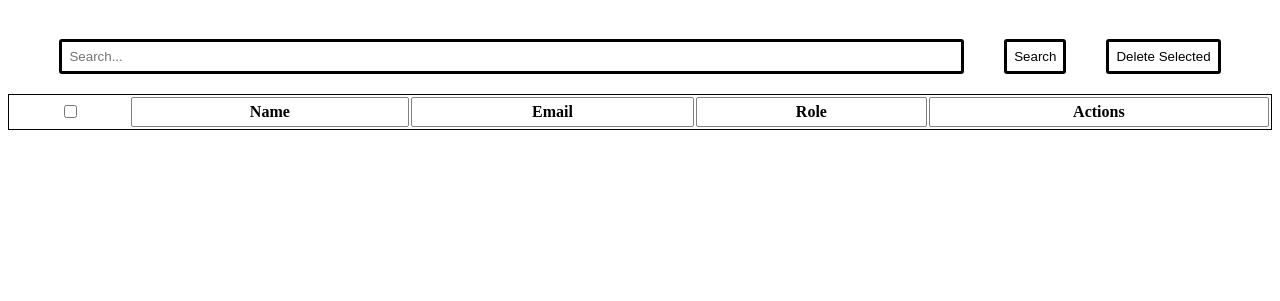
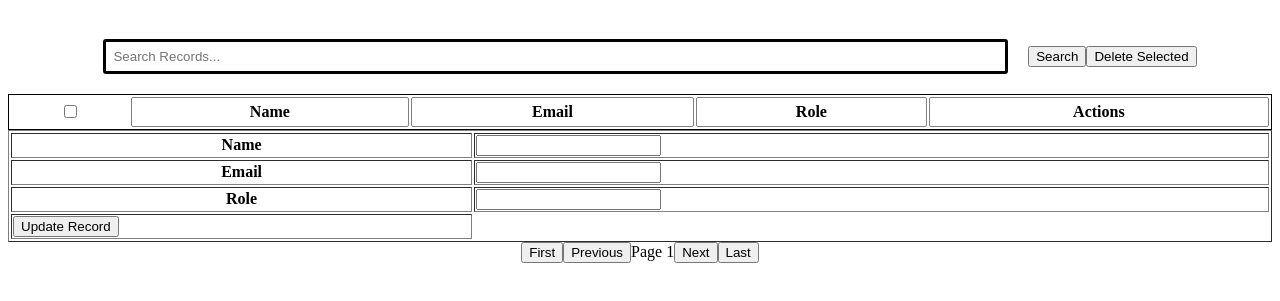
Before and after one commit to AnshikaOel/UserAdminPanel, a plain HTML site: page index.html in a window 1280 px wide. Shown: the part 61-362 px from the top of the page. Drawn offline with nearby package versions, Linux system fonts and the light colour scheme; no server answers.

Commit message:
Update index.html

```diff
--- a/index.html
+++ b/index.html
@@ -5,15 +5,16 @@
     <meta name="viewport" content="width=device-width, initial-scale=1.0">
     <title>User Admin Panel</title>
     <link rel="stylesheet" href="style.css">
+    <link rel="stylesheet" href="https://cdnjs.cloudflare.com/ajax/libs/font-awesome/4.7.0/css/font-awesome.min.css">
     <script src="https://code.jquery.com/jquery-3.6.4.min.js"></script>
     <script src="script.js"></script>
 </head>
 <body onload="basic()">
   <h1>User Admin Panel</h1>
   <div class="search-bar">
-    <input type="text" id="searchInput" placeholder="Search...">
-    <button class="search" onclick="searchdata()">Search</button>
-    <button class="delete" onclick="deleteSelected()">Delete Selected</button>
+    <input type="text" id="searchInput" placeholder="Search Records...">
+    <button class="search-button button-click" onclick="searchdata()">Search</button>
+    <button class="delete-button button-click" onclick="deleteSelected()">Delete Selected</button>
   </div>
 
   <table class="user-table">
@@ -30,12 +31,46 @@
       <!--API DATA   -->
     </tbody>
   </table>
-    <!-- <div class="pagination">
-        <button class="first-page" onclick="goToPage('first')">First</button>
-        <button class="previous-page" onclick="goToPage('prev')">Previous</button>
+  <div class="editor">
+      <table border="1">
+          <tr>
+              <th>
+                  Name
+              </th>
+              <td>
+                  <input type="text" name="user-admin-name"/>
+              </td>
+          </tr>
+          <tr>
+              <th>
+                  Email
+              </th>
+
+              <td>
+                  <input type="text" name="user-admin-email"/>
+              </td>
+          </tr>
+          <tr>
+              <th>
+                  Role
+              </th>
+              <td>
+                  <input type="text" name="user-admin-role"/>
+              </td>
+          </tr>
+          <tr>
+              <td>
+                  <input type="submit" onclick="updateRecord()" value="Update Record"/>
+              </td>
+          </tr>
+      </table>
+  </div>
+   <div class="pagination">
+        <button class="first-page button-click" onclick="goToPage(1)">First</button>
+        <button class="previous-page button-click" onclick="goToPrevPage()">Previous</button>
         <span id="currentPage">Page 1</span>
-        <button class="next-page" onclick="goToPage('next')">Next</button>
-        <button class="last-page" onclick="goToPage('last')">Last</button>
-    </div> -->
+        <button class="next-page button-click" onclick="goToNextPage()">Next</button>
+        <button class="last-page button-click" onclick="goToLastPage()">Last</button>
+    </div>
 </body>
 </html>
```
